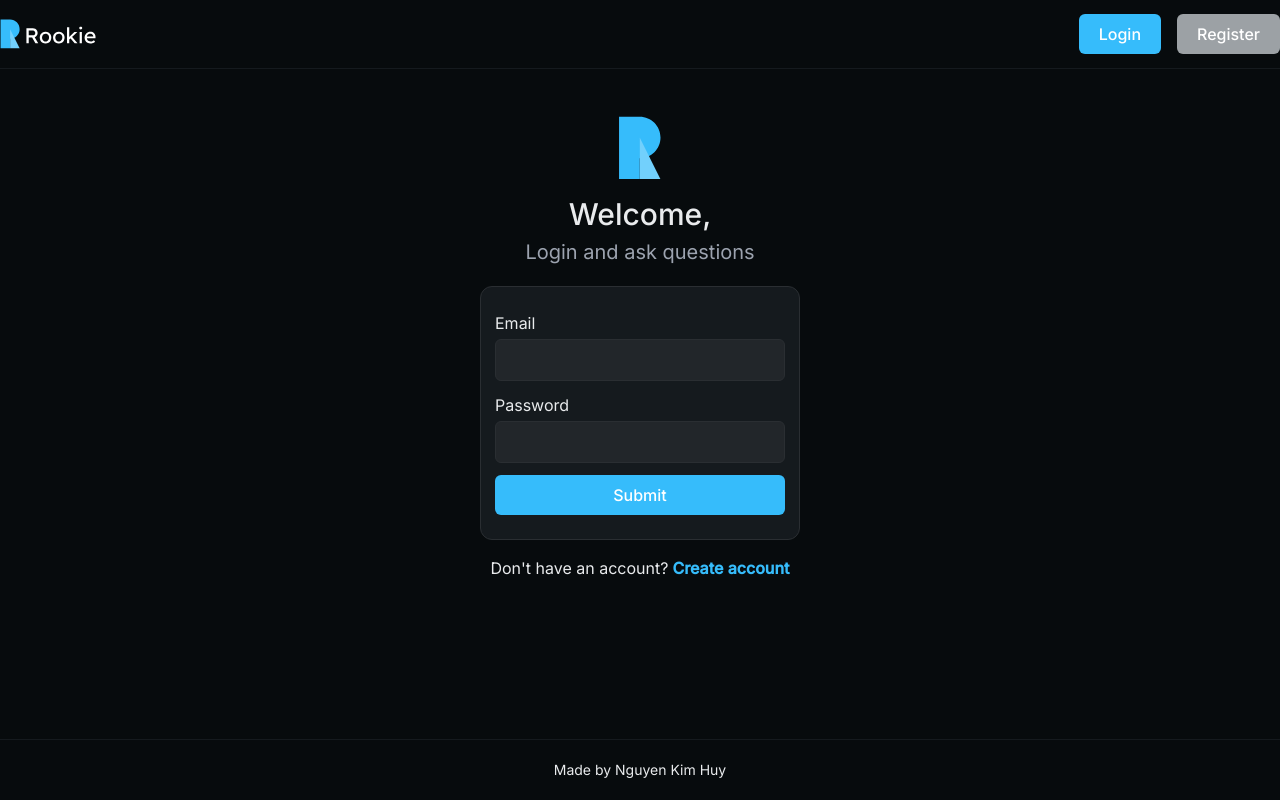
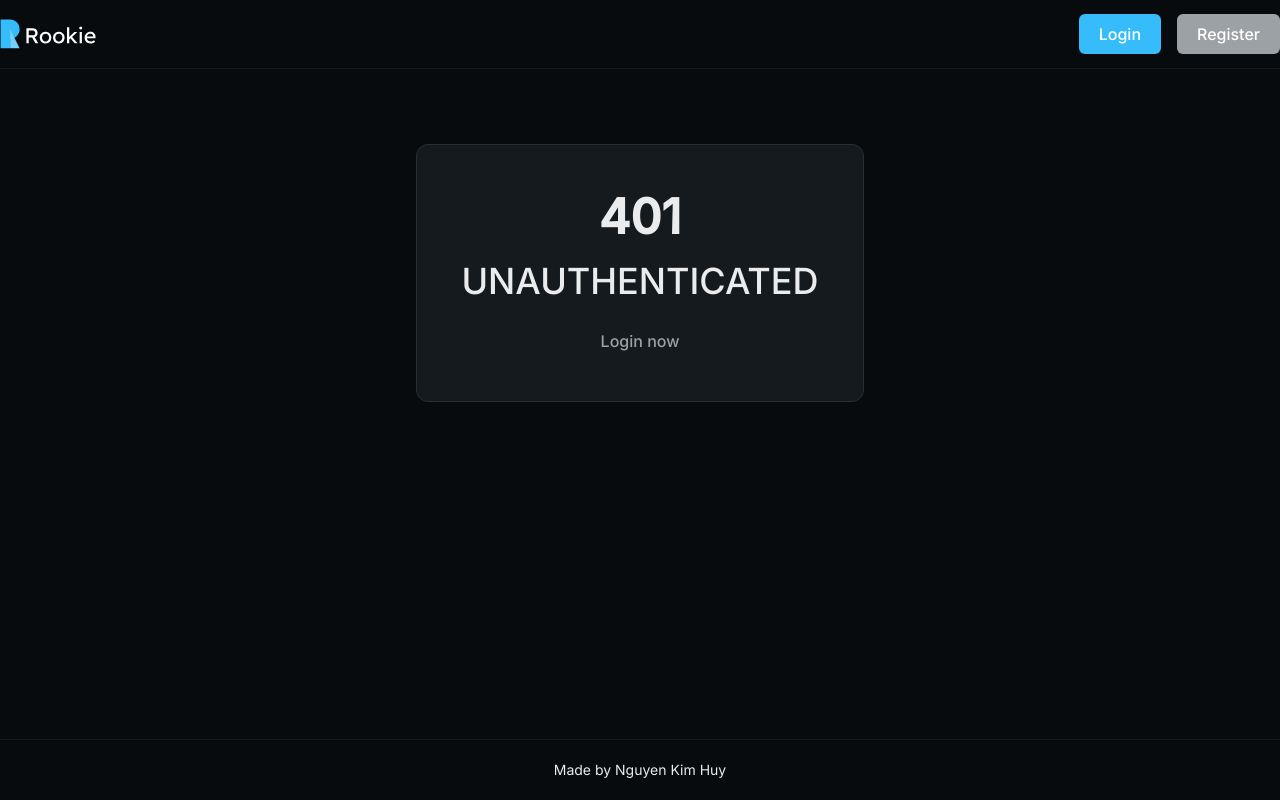
Before and after one commit to kimhuy011199/rookie-frontend, a React (Create React App) app: page /users in a window 1280 px wide. Before the commit this address led to /auth/login. Built offline with nearby package versions, Linux system fonts and the light colour scheme; no server answers.

Commit message:
Implement unauthenticated error

```diff
--- a/src/pages/notifications/index.tsx
+++ b/src/pages/notifications/index.tsx
@@ -10,6 +10,8 @@ import {
 import style from './style.module.css';
 import NotificationItem from '../../shared/components/NotificationItem';
 import { useTranslation } from 'react-i18next';
+import { ERROR_CODE } from '../../shared/constants/enums';
+import Error from '../../shared/components/Error';
 
 function Questions() {
   const navigate = useNavigate();
@@ -22,14 +24,18 @@ function Questions() {
   const { user } = useSelector((state: any) => state.auth);
 
   useEffect(() => {
-    dispatch(getNotifications(user._id));
+    if (user) {
+      dispatch(getNotifications(user._id));
+    }
 
     return () => {
       dispatch(reset());
     };
   }, [navigate, dispatch, user]);
 
-  if (!user) return null;
+  if (!user) {
+    return <Error code={ERROR_CODE.UNAUTHENTICATED} />;
+  }
 
   return (
     <>
--- a/src/pages/questions/ask/index.tsx
+++ b/src/pages/questions/ask/index.tsx
@@ -6,6 +6,8 @@ import { createQuestion } from '../../../stores/questions/questionSlice';
 import QuestionForm from '../../../shared/components/QuestionForm';
 import style from './style.module.css';
 import { MARKDOWN_LINK } from '../../../shared/constants/constants';
+import { ERROR_CODE } from '../../../shared/constants/enums';
+import Error from '../../../shared/components/Error';
 
 const AskQuestion = () => {
   const { t } = useTranslation();
@@ -15,6 +17,7 @@ const AskQuestion = () => {
   const dispatch = useDispatch();
 
   const { question, isSuccess } = useSelector((state: any) => state.questions);
+  const { user } = useSelector((state: any) => state.auth);
 
   const submitForm = (data: any) => {
     dispatch(createQuestion(data));
@@ -25,6 +28,10 @@ const AskQuestion = () => {
       navigate(`/questions/${question._id}`);
     }
   }, [isSuccess, navigate, question]);
+
+  if (!user) {
+    return <Error code={ERROR_CODE.UNAUTHENTICATED} />;
+  }
 
   return (
     <>
--- a/src/pages/questions/edit/index.tsx
+++ b/src/pages/questions/edit/index.tsx
@@ -39,6 +39,10 @@ const EditQuestion = () => {
     dispatch(updateQuestion({ id: question._id, updatedData: data }));
   };
 
+  if (!user) {
+    return <Error code={ERROR_CODE.UNAUTHENTICATED} />;
+  }
+
   if (question?.userId && question.userId !== user._id) {
     return <Error code={ERROR_CODE.FORBIDDEN} />;
   }
--- a/src/pages/users/users.routes.tsx
+++ b/src/pages/users/users.routes.tsx
@@ -1,7 +1,9 @@
-import React, { useEffect } from 'react';
+import React from 'react';
 import { useSelector } from 'react-redux';
-import { Routes, Route, useNavigate } from 'react-router-dom';
+import { Routes, Route } from 'react-router-dom';
 import style from './style.module.css';
+import { ERROR_CODE } from '../../shared/constants/enums';
+import Error from '../../shared/components/Error';
 
 import SingleUser from './single';
 import UserSetting from './settings';
@@ -9,11 +11,10 @@ import ChangePassword from './password';
 
 const UsersRoutes = () => {
   const { user } = useSelector((state: any) => state.auth);
-  const navigate = useNavigate();
 
-  useEffect(() => {
-    !user && navigate('/auth/login');
-  }, [user, navigate]);
+  if (!user) {
+    return <Error code={ERROR_CODE.UNAUTHENTICATED} />;
+  }
 
   return (
     <div className={style.users}>
--- a/src/shared/components/Error/index.tsx
+++ b/src/shared/components/Error/index.tsx
@@ -16,7 +16,11 @@ const Error = (props: ErrorInterface) => {
   const { t } = useTranslation();
 
   const onClick = () => {
-    navigate('/');
+    if (code === ERROR_CODE.UNAUTHENTICATED) {
+      navigate('/auth/login');
+    } else {
+      navigate('/');
+    }
   };
 
   const errorText = () => {
@@ -25,6 +29,8 @@ const Error = (props: ErrorInterface) => {
         return 'not_found';
       case ERROR_CODE.FORBIDDEN:
         return 'forbidden';
+      case ERROR_CODE.UNAUTHENTICATED:
+        return 'unauthenticated';
     }
   };
 
--- a/src/shared/components/Error/style.module.css
+++ b/src/shared/components/Error/style.module.css
@@ -3,9 +3,9 @@
 }
 
 .title {
-  @apply text-4xl font-semibold;
+  @apply text-5xl font-semibold;
 }
 
 .content {
-  @apply text-2xl uppercase font-medium;
+  @apply text-4xl uppercase font-medium text-center;
 }
--- a/src/shared/constants/enums.ts
+++ b/src/shared/constants/enums.ts
@@ -7,6 +7,7 @@ export enum KEY_CODE {
 export enum ERROR_CODE {
   NOT_FOUND = 404,
   FORBIDDEN = 403,
+  UNAUTHENTICATED = 401,
 }
 
 export enum COMMENT_TYPE {
--- a/src/shared/locales/en/index.json
+++ b/src/shared/locales/en/index.json
@@ -105,6 +105,11 @@
     "content": "Access denied",
     "action": "Go to homepage"
   },
+  "unauthenticated": {
+    "title": "401",
+    "content": "Unauthenticated",
+    "action": "Login now"
+  },
   "settings": {
     "label": {
       "display_name": "Display name",
```
